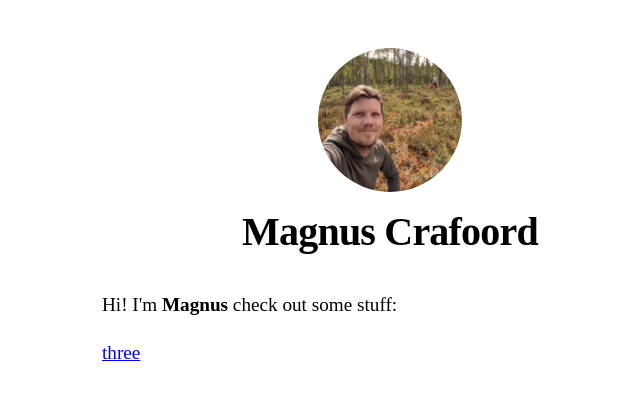
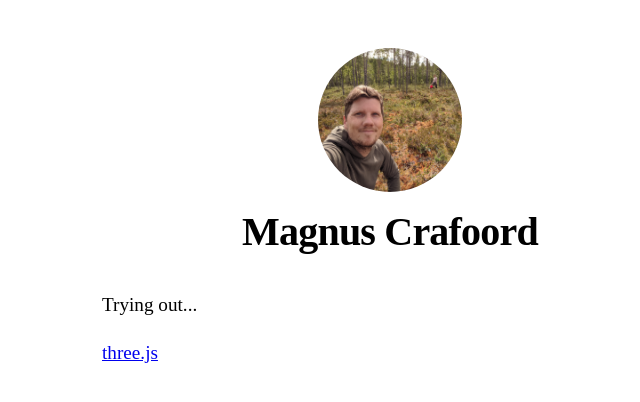
Before and after one commit to Crafoord/crafoord.dev, a Next.js app: page / in a window 1280 px wide. Shown: the top 402 px of the page, without its empty margins (250-890 px from the left). Built offline with nearby package versions, Linux system fonts and the light colour scheme.

Commit message:
Remove lame text

```diff
--- a/pages/index.tsx
+++ b/pages/index.tsx
@@ -4,7 +4,7 @@ import Layout, { siteTitle } from '../components/layout'
 import utilStyles from '../styles/utils.module.css'
 
 const labRoutes: [{path: string, description: string}] = [
-  { path: '/labs/threejs', description: 'three' },
+  { path: '/labs/threejs', description: 'three.js' },
 ]
 
 
@@ -15,9 +15,7 @@ export default function Home() {
         <title>{siteTitle}</title>
       </Head>
       <section className={utilStyles.headingMd}>
-        <p>
-          Hi! I'm <b>Magnus</b> check out some stuff:
-        </p>
+        <p>Trying out...</p>
         {
           labRoutes.map((lab, index) => {
             return <Link key={index} href={lab.path}>
```
